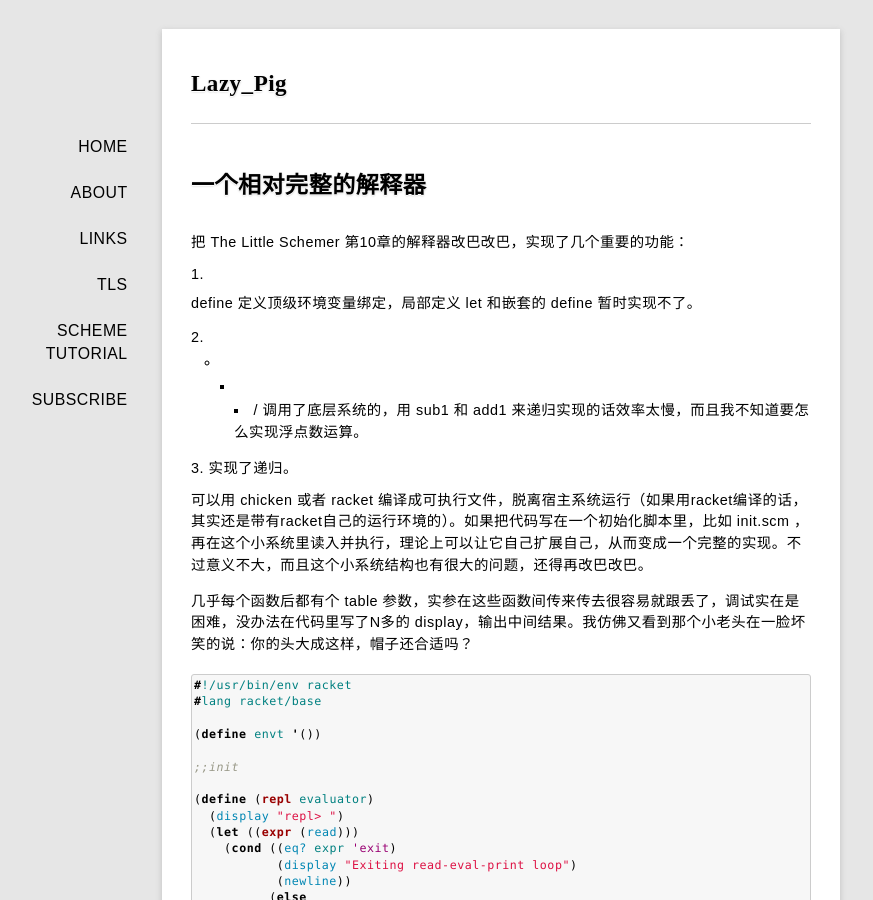
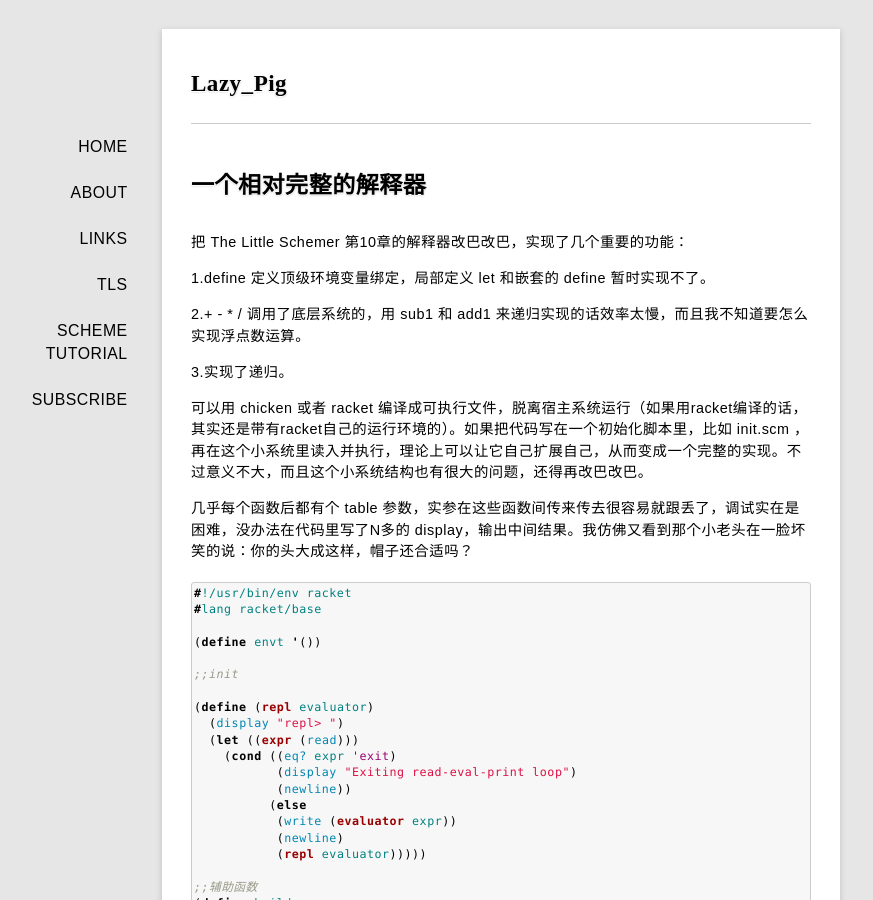
Before and after one commit to rhuichao/uternet.github.io, a Jekyll site: the page built from _posts/2014-06-28-interpreter.md, in a window 1280 px wide and 900 px high. Shown: the whole window, without its empty margins (139-1012 px from the left). Built offline with Jekyll 4.4.1, drawn with Linux system fonts in a browser that asks for light colours; some web fonts are replaced; Markdown is read by kramdown in place of the engine named in the settings.

Commit message:
new document posted

```diff
--- a/_posts/2014-06-28-interpreter.md
+++ b/_posts/2014-06-28-interpreter.md
@@ -6,11 +6,11 @@ date: 2014-06-28
 
 把 The Little Schemer 第10章的解释器改巴改巴，实现了几个重要的功能：
 
-1. define 定义顶级环境变量绑定，局部定义 let 和嵌套的 define 暂时实现不了。
+1.define 定义顶级环境变量绑定，局部定义 let 和嵌套的 define 暂时实现不了。
 
-2. + - * / 调用了底层系统的，用 sub1 和 add1 来递归实现的话效率太慢，而且我不知道要怎么实现浮点数运算。
+2.\+ - * / 调用了底层系统的，用 sub1 和 add1 来递归实现的话效率太慢，而且我不知道要怎么实现浮点数运算。
 
-3. 实现了递归。
+3.实现了递归。
 
 可以用 chicken 或者 racket 编译成可执行文件，脱离宿主系统运行（如果用racket编译的话，其实还是带有racket自己的运行环境的）。如果把代码写在一个初始化脚本里，比如 init.scm ，再在这个小系统里读入并执行，理论上可以让它自己扩展自己，从而变成一个完整的实现。不过意义不大，而且这个小系统结构也有很大的问题，还得再改巴改巴。
 
```
